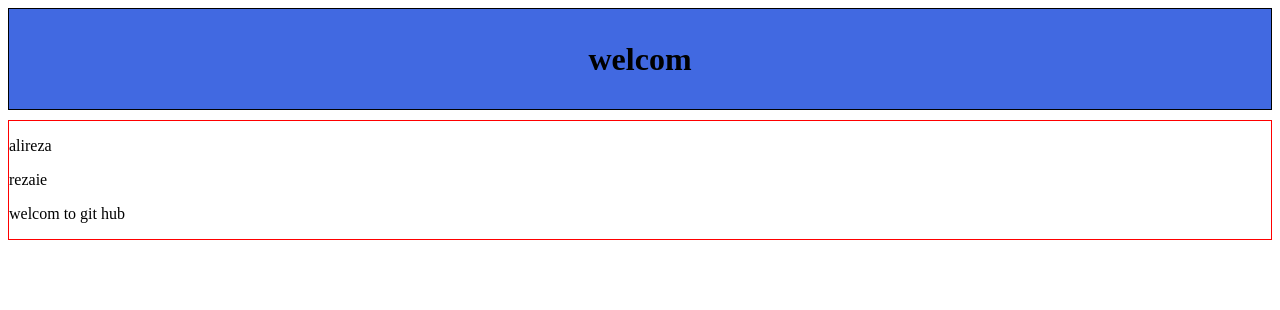
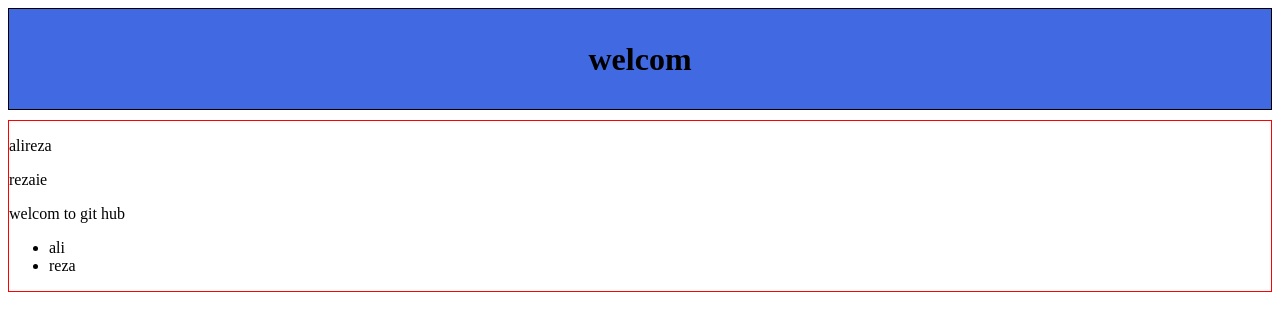
Before and after one commit to alireza3356864/alireza, a plain HTML site: page index.html in a window 1280 px wide. Drawn offline with Linux system fonts and the light colour scheme.

Commit message:
ul and li

```diff
--- a/index.html
+++ b/index.html
@@ -14,6 +14,10 @@
     <p>alireza</p>
     <p>rezaie</p>
     <p>welcom to git hub</p>
+    <ul>
+        <li>ali</li>
+        <li>reza</li>
+    </ul>
 </div>
 </body>
 </html>
```
